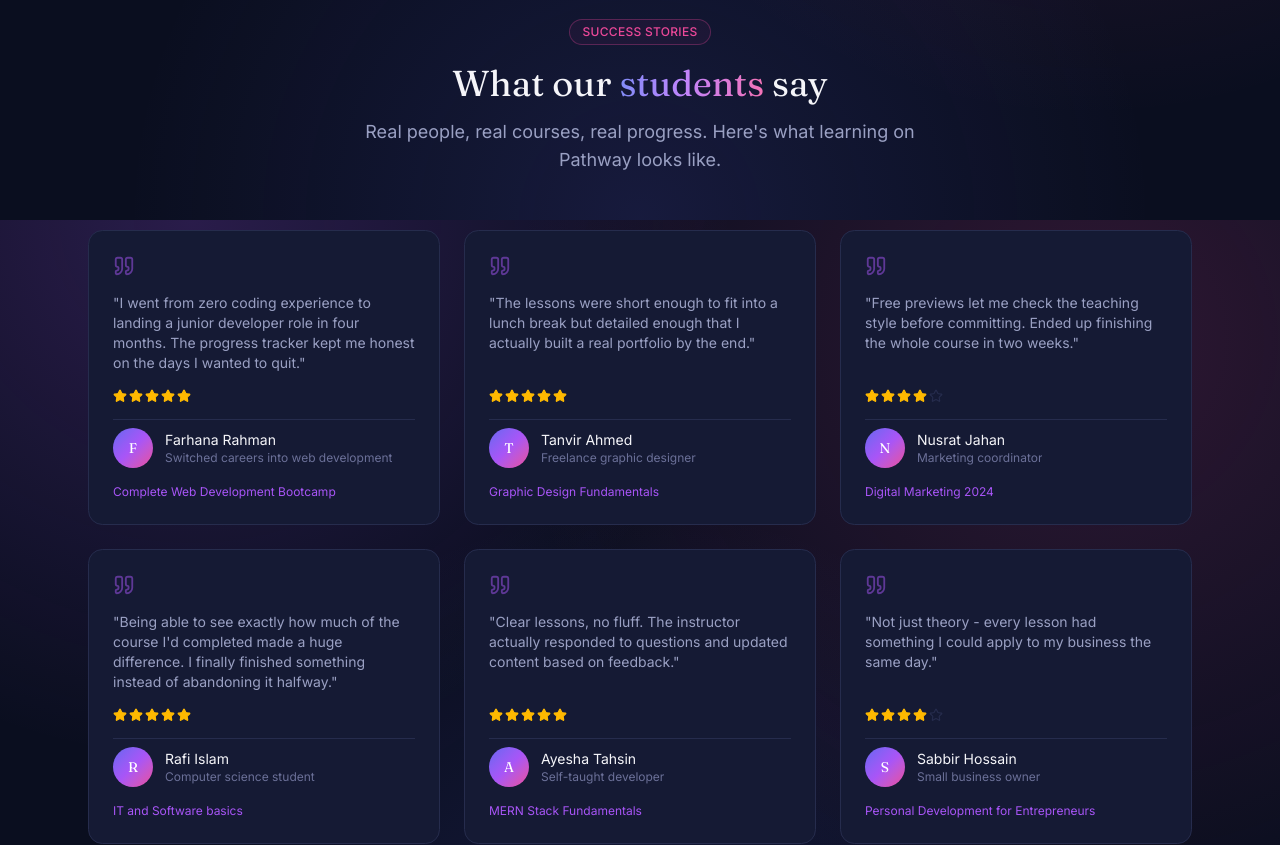
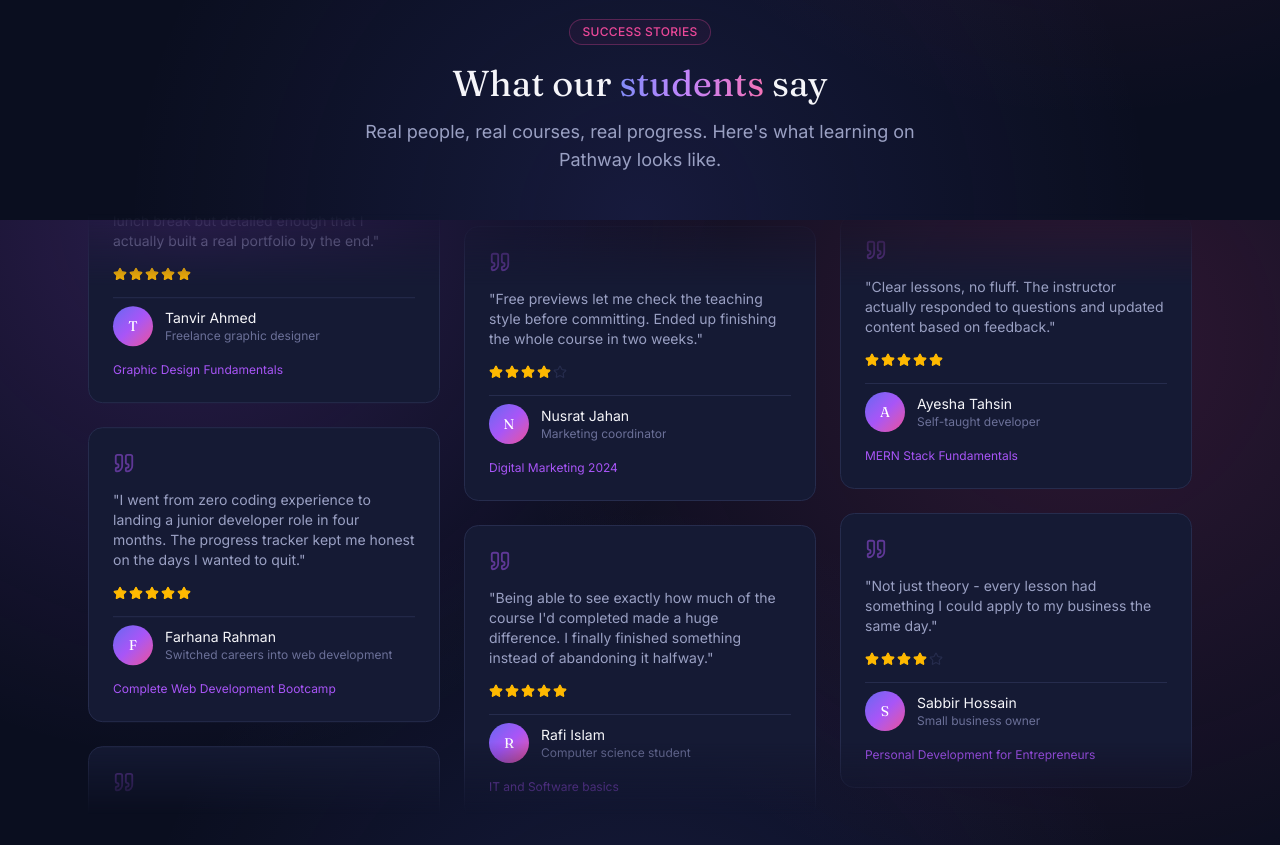
Before and after one commit to ayeshatahsin11/LMS_finalexamproject, a Next.js app in the folder frontend/: page / in a window 1280 px wide. Shown: the part 2980-3825 px from the top of the page. Built offline with nearby package versions, Linux system fonts and the light colour scheme; no server answers.

Commit message:
marquee done

```diff
--- a/frontend/src/app/globals.css
+++ b/frontend/src/app/globals.css
@@ -223,10 +223,10 @@ h1, h2, h3, h4 {
   to { transform: translateY(-50%); }
 }
 .animate-marquee-vertical {
-  animation: marqueeVertical 24s linear infinite;
+  animation: marqueeVertical 10s linear infinite;
 }
 .animate-marquee-vertical-reverse {
-  animation: marqueeVertical 24s linear infinite reverse;
+  animation: marqueeVertical 10s linear infinite reverse;
 }
 .animate-marquee-vertical:hover,
 .animate-marquee-vertical-reverse:hover {
--- a/frontend/src/app/page.jsx
+++ b/frontend/src/app/page.jsx
@@ -25,11 +25,11 @@ export default function HomePage() {
       <section id="reviews" className="scroll-mt-24">
         <ReviewsSection />
       </section>
-      <TrustedResources />
 
       <section id="contact" className="scroll-mt-24">
         <ContactSection />
       </section>
+      <TrustedResources />
 
     </div>
   );
--- /dev/null
+++ b/frontend/src/components/ReviewCard.jsx
@@ -0,0 +1,29 @@
+import { Star, Quote } from "lucide-react";
+
+export default function ReviewCard({ story }) {
+  return (
+    <div className="card p-6 flex flex-col gap-4 mb-6">
+      <Quote size={22} className="text-purple/50" />
+      <p className="text-sm text-text-muted flex-1">"{story.quote}"</p>
+      <div className="flex gap-0.5">
+        {Array.from({ length: 5 }).map((_, idx) => (
+          <Star
+            key={idx}
+            size={14}
+            className={idx < story.rating ? "text-amber-400 fill-amber-400" : "text-border"}
+          />
+        ))}
+      </div>
+      <div className="flex items-center gap-3 pt-2 border-t border-border">
+        <div className="h-10 w-10 rounded-full bg-gradient-to-br from-indigo via-purple to-pink flex items-center justify-center text-white font-serif text-sm shrink-0">
+          {story.name.charAt(0)}
+        </div>
+        <div className="min-w-0">
+          <p className="text-sm text-text truncate">{story.name}</p>
+          <p className="text-xs text-text-faint truncate">{story.role}</p>
+        </div>
+      </div>
+      <p className="text-xs text-purple">{story.course}</p>
+    </div>
+  );
+}
--- /dev/null
+++ b/frontend/src/components/ReviewMarqueeColumn.jsx
@@ -0,0 +1,19 @@
+import ReviewCard from "./ReviewCard";
+
+// A single vertically-scrolling column of testimonial cards. The list is
+// rendered twice back-to-back and animated by exactly -50% so the loop
+// is seamless regardless of the cards' actual rendered height.
+export default function ReviewMarqueeColumn({ stories, reverse = false, className = "" }) {
+  return (
+    <div className={`h-[600px] overflow-hidden marquee-fade-mask ${className}`}>
+      <div className={reverse ? "animate-marquee-vertical-reverse" : "animate-marquee-vertical"}>
+        {stories.map((s, i) => (
+          <ReviewCard key={`a-${i}`} story={s} />
+        ))}
+        {stories.map((s, i) => (
+          <ReviewCard key={`b-${i}`} story={s} />
+        ))}
+      </div>
+    </div>
+  );
+}
--- a/frontend/src/components/ReviewsSection.jsx
+++ b/frontend/src/components/ReviewsSection.jsx
@@ -1,5 +1,5 @@
 import Link from "next/link";
-import { Star, Quote } from "lucide-react";
+import ReviewMarqueeColumn from "./ReviewMarqueeColumn";
 
 const STORIES = [
   {
@@ -52,10 +52,16 @@ const STORIES = [
   },
 ];
 
+// Split into 3 columns (2 stories each) - each column scrolls a
+// different direction for a livelier "wall of testimonials" effect.
+const COLUMN_1 = [STORIES[0], STORIES[1]];
+const COLUMN_2 = [STORIES[2], STORIES[3]];
+const COLUMN_3 = [STORIES[4], STORIES[5]];
+
 export default function ReviewsSection() {
   return (
     <div className="max-w-6xl mx-auto px-6 py-12">
-      <div className="text-center max-w-xl mx-auto mb-14">
+      <div className="text-center max-w-xl mx-auto mb-10">
         <span className="inline-block text-xs font-medium tracking-wide uppercase text-pink px-3 py-1 rounded-full border border-pink/30 bg-pink/5 mb-4">
           Success stories
         </span>
@@ -68,31 +74,9 @@ export default function ReviewsSection() {
       </div>
 
       <div className="grid sm:grid-cols-2 lg:grid-cols-3 gap-6 mb-16">
-        {STORIES.map((s, i) => (
-          <div key={i} className="card p-6 flex flex-col gap-4">
-            <Quote size={22} className="text-purple/50" />
-            <p className="text-sm text-text-muted flex-1">"{s.quote}"</p>
-            <div className="flex gap-0.5">
-              {Array.from({ length: 5 }).map((_, idx) => (
-                <Star
-                  key={idx}
-                  size={14}
-                  className={idx < s.rating ? "text-amber-400 fill-amber-400" : "text-border"}
-                />
-              ))}
-            </div>
-            <div className="flex items-center gap-3 pt-2 border-t border-border">
-              <div className="h-10 w-10 rounded-full bg-gradient-to-br from-indigo via-purple to-pink flex items-center justify-center text-white font-serif text-sm shrink-0">
-                {s.name.charAt(0)}
-              </div>
-              <div className="min-w-0">
-                <p className="text-sm text-text truncate">{s.name}</p>
-                <p className="text-xs text-text-faint truncate">{s.role}</p>
-              </div>
-            </div>
-            <p className="text-xs text-purple">{s.course}</p>
-          </div>
-        ))}
+        <ReviewMarqueeColumn stories={COLUMN_1} reverse={false} />
+        <ReviewMarqueeColumn stories={COLUMN_2} reverse={true} className="hidden sm:block" />
+        <ReviewMarqueeColumn stories={COLUMN_3} reverse={false} className="hidden lg:block" />
       </div>
 
       <div className="card p-10 text-center">
```
